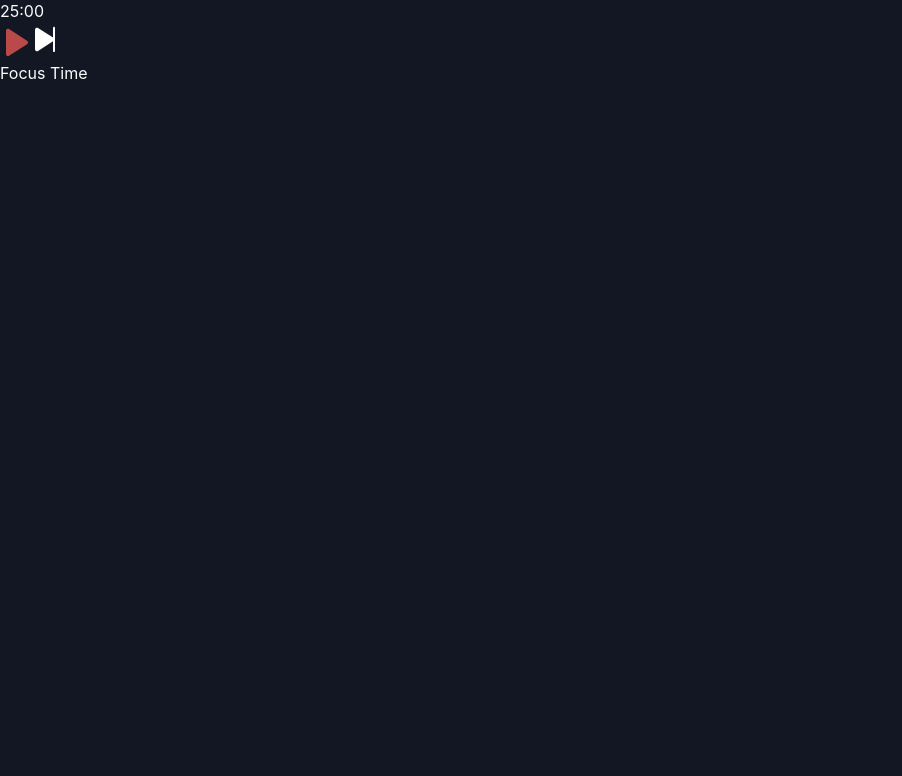
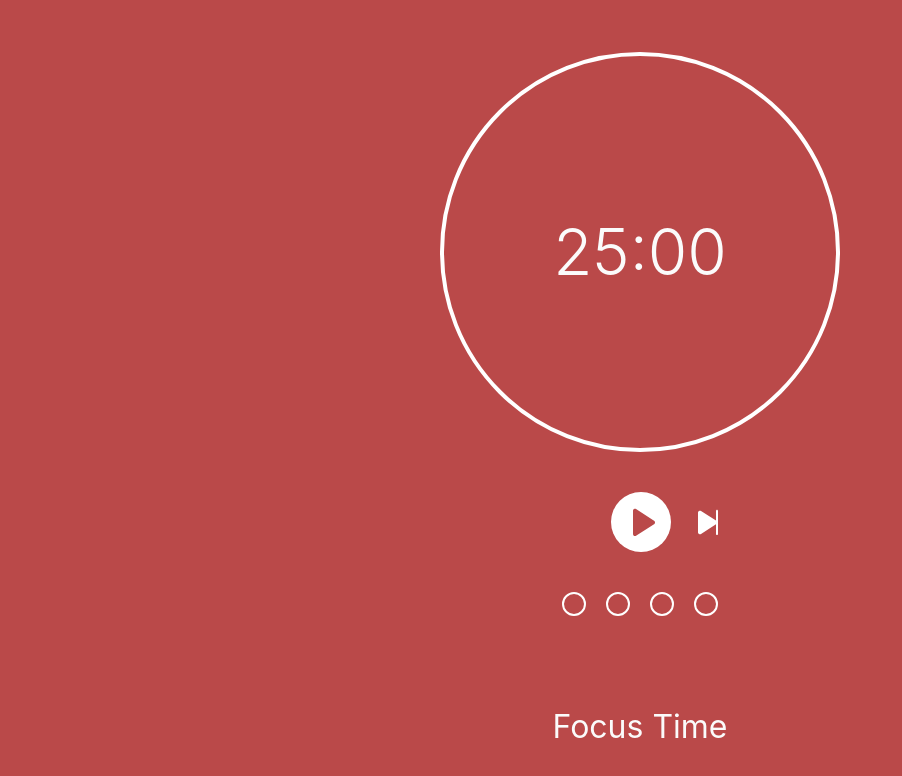
Before and after one commit to rook16rus/pomodoro-app, a React (Create React App) app: page / in a window 1280 px wide. Shown: the top 776 px of the page, without its empty margins (0-902 px from the left). Built offline with nearby package versions, Linux system fonts and the light colour scheme.

Commit message:
Стилизовал приложение

```diff
--- a/src/components/App/App.module.scss
+++ b/src/components/App/App.module.scss
@@ -1,6 +1,14 @@
 .pomodoro {
+  display: flex;
+  flex-direction: column;
+  align-items: center;
+
+  width: 100vw;
+  height: 100vh;
+
+  background-color: #BA4949;
 
   &__status {
-
+    font-size: 32px;
   }
 }
--- a/src/components/PomodoroControls/PomodoroControls.module.scss
+++ b/src/components/PomodoroControls/PomodoroControls.module.scss
@@ -1,11 +1,32 @@
 .controls {
-
+  display: flex;
+  align-items: center;
+  justify-content: center;
+  gap: 20px;
+  width: 170px;
+  margin: 0 auto 40px;
 
   &__play {
+    display: flex;
+    justify-content: center;
+    align-items: center;
+    width: 60px;
+    height: 60px;
+    margin-left: auto;
 
+    border-radius: 50%;
+    background-color: #fff;
+
+    svg {
+      width: 28px;
+      height: 28px;
+    }
   }
 
   &__next {
-
+    svg {
+      width: 34px;
+      height: 34px;
+    }
   }
 }
--- a/src/components/PomodoroCycles/PomodoroCycles.module.scss
+++ b/src/components/PomodoroCycles/PomodoroCycles.module.scss
@@ -1,7 +1,14 @@
 .cycles {
-
+  display: flex;
+  gap: 20px;
+  align-items: center;
+  margin-bottom: 100px;
 
   &__dote {
+    width: 24px;
+    height: 24px;
 
+    border: 2px solid #fff;
+    border-radius: 50%;
   }
 }
--- a/src/components/PomodoroDisplay/PomodoroDispaly.module.scss
+++ b/src/components/PomodoroDisplay/PomodoroDispaly.module.scss
@@ -1,14 +1,20 @@
 .display {
+  display: flex;
+  justify-content: center;
+  align-items: center;
+  width: 60%;
+  max-width: 400px;
+  aspect-ratio: 1 / 1;
+  margin-top: 52px;
+  margin-bottom: 40px;
 
-  &__minutes {
+  border: 4px solid #fff;
+  border-radius: 50%;
 
-  }
+  font-weight: 300;
+  font-size: 64px;
 
   &__dotes {
-
-  }
-
-  &__seconds {
-
+    margin-top: -10px;
   }
 }
```
